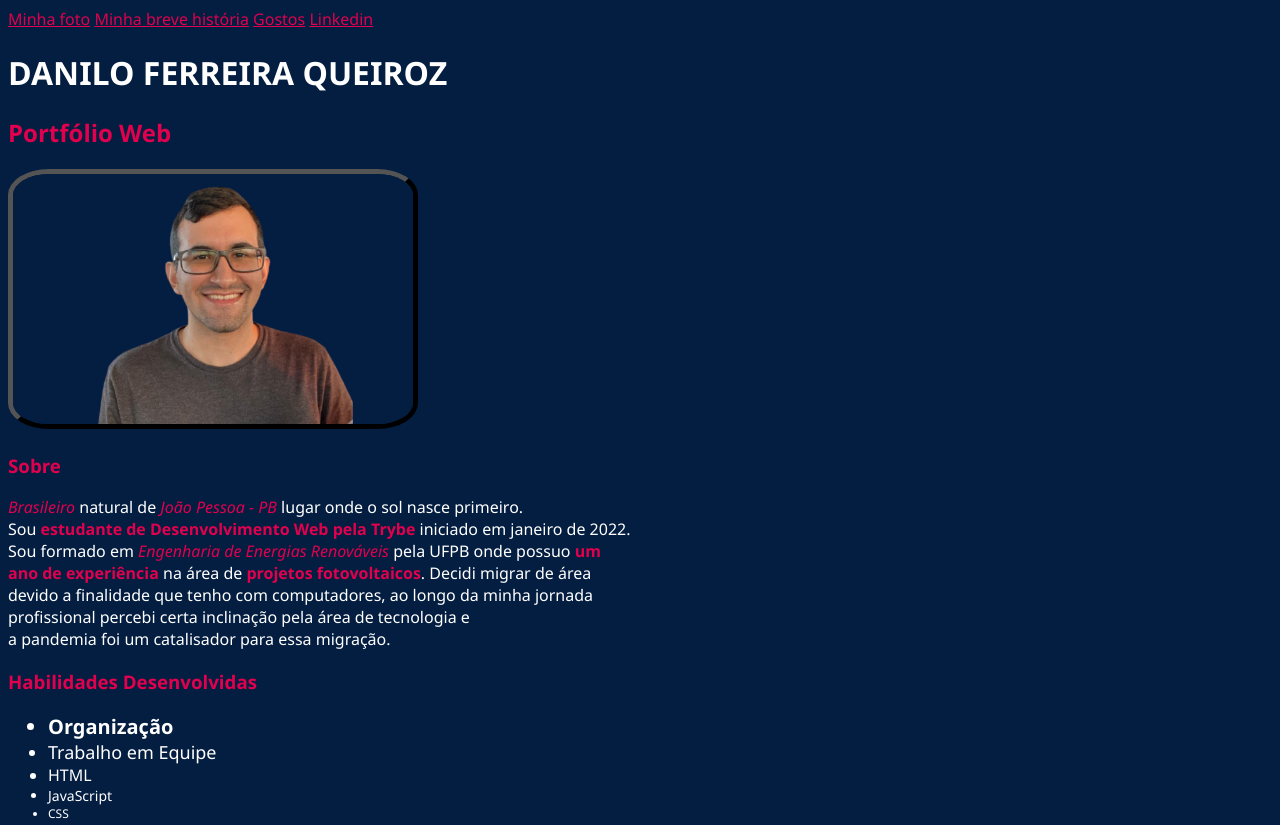
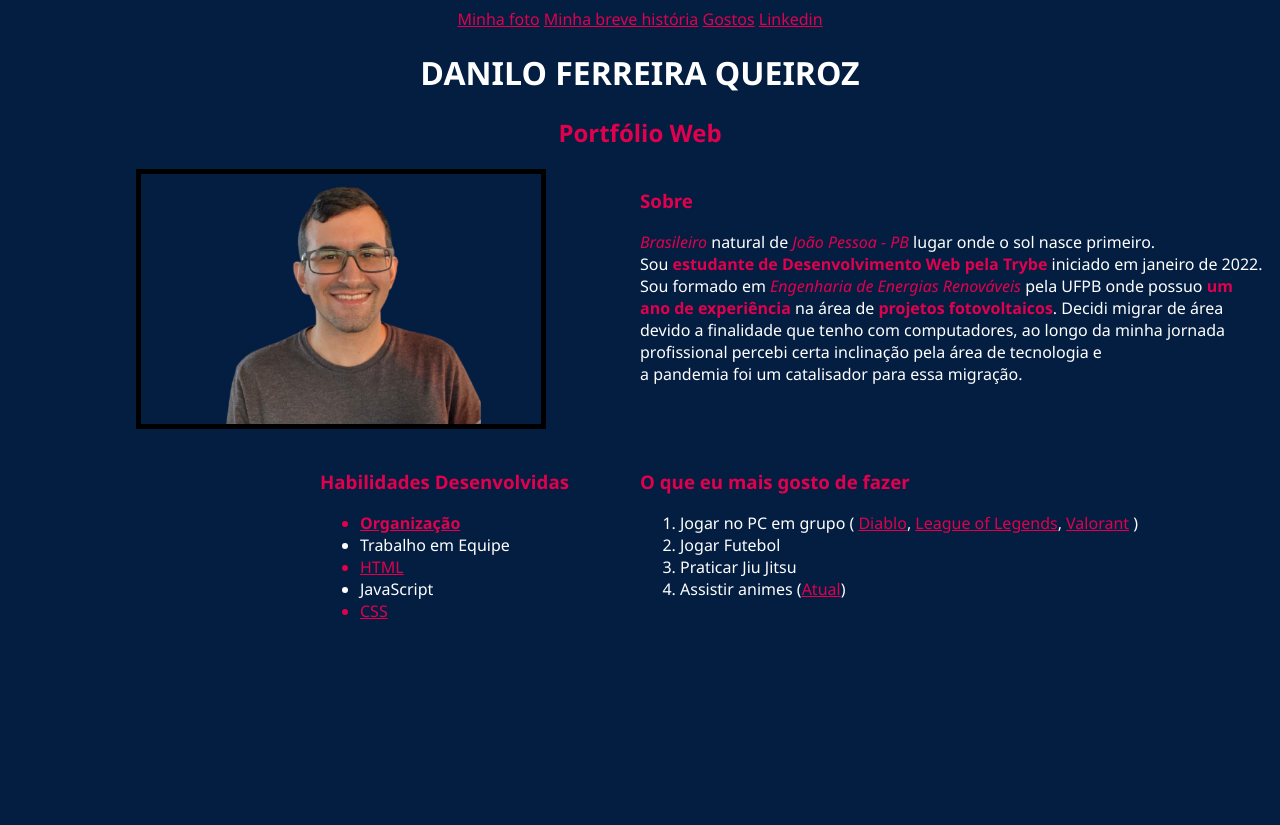
Before and after one commit to danilo-fq/danilo-fq.github.io, a plain HTML site: page index.html in a window 1280 px wide. Shown: the top 825 px of the page. After the commit the page ends 800 px from the top, so only its background shows below. Drawn offline with Linux system fonts and the light colour scheme.

Commit message:
Exercicio resolvido

```diff
--- a/index.html
+++ b/index.html
@@ -1,47 +1,91 @@
 <!DOCTYPE html>
 <html lang="pt-br">
   <head>
-    <meta charset="UTF-8">
-    <meta http-equiv="X-UA-Compatible" content="IE=edge">
-    <meta name="viewport" content="width=device-width, initial-scale=1.0">
+    <meta charset="UTF-8" />
+    <meta http-equiv="X-UA-Compatible" content="IE=edge" />
+    <meta name="viewport" content="width=device-width, initial-scale=1.0" />
     <title>Portfolio Web - Danilo Ferreira</title>
-    <link rel="stylesheet" type="text/css" href="style.css">
+    <link rel="stylesheet" type="text/css" href="style.css" />
   </head>
+
   <body>
+      <div id="menu">
         <a class="links" href="#foto">Minha foto</a>
         <a class="links" href="#sobre">Minha breve história</a>
         <a class="links" href="#gosto">Gostos</a>
-    <a class="links" href="https://www.linkedin.com/in/danilo-fq/" target="_blanck">Linkedin</a>
+        <a
+          class="links"
+          href="https://www.linkedin.com/in/danilo-fq/"
+          target="_blanck"
+          >Linkedin
+        </a>
+      </div>
 
-    <h1 id="name"class="title">DANILO FERREIRA QUEIROZ</h1>
+
+    <div id="name">
+      <h1>DANILO FERREIRA QUEIROZ</h1>
+    </div>
+
     <h2 id="portfolio" class="title">Portfólio Web</h2>
 
-    <img id="foto" src="imagens/danilo.jpeg" alt="foto de Danilo Ferreira" width="400px">
+    <div>
+      <img id="foto" src="imagens/danilo.jpeg" alt="foto de Danilo Ferreira" />
+    </div>
 
+    <div id="description">
       <h3 id="sobre" class="title">Sobre</h3>
+      <p id="text">
+        <em class="italic">Brasileiro</em> natural de
+        <em class="italic">João Pessoa - PB</em> lugar onde o sol nasce
+        primeiro.<br />
+        Sou
+        <strong class="bold">
+          estudante de Desenvolvimento Web pela Trybe
+        </strong>
+        iniciado em janeiro de 2022.<br />Sou formado em
+        <em class="italic">Engenharia de Energias Renováveis</em> pela UFPB onde
+        possuo <strong class="bold">um <br />ano de experiência</strong> na área
+        de <strong class="bold">projetos fotovoltaicos</strong>. Decidi migrar
+        de área <br />devido a finalidade que tenho com computadores, ao longo
+        da minha jornada <br />profissional percebi certa inclinação pela área
+        de tecnologia e <br />a pandemia foi um catalisador para essa migração.
+      </p>
+    </div>
 
-    <p><em class="italic">Brasileiro</em> natural de <em class="italic">João Pessoa - PB</em> lugar onde o sol nasce primeiro.<br> Sou <strong class="bold"> estudante de Desenvolvimento Web pela Trybe </strong> iniciado em janeiro de 2022.<br>Sou formado em <em class="italic">Engenharia de Energias Renováveis</em> pela UFPB onde possuo <strong class="bold">um <br>ano de experiência</strong> na área de <strong class="bold">projetos fotovoltaicos</strong>. Decidi migrar de área <br>devido a finalidade que tenho com computadores, ao longo da minha jornada <br>profissional percebi certa inclinação pela área de tecnologia e <br>a pandemia foi um catalisador para essa migração.</p>
 
+    <div id="skills">
         <h3 class="title">Habilidades Desenvolvidas</h3>
         <ul>
-        <li id="org"><strong>Organização</strong></li>
+          <li id="org" class="odd"><strong>Organização</strong></li>
           <li id="work">Trabalho em Equipe</li>
-        <li id="html">HTML</li>
+          <li id="html" class="odd">HTML</li>
           <li id="js">JavaScript</li>
-        <li id="css">CSS</li>
+          <li id="css" class="odd">CSS</li>
         </ul>
+    </div>
 
+    <div id="like">
       <h3 id="gosto" class="title">O que eu mais gosto de fazer</h3>
       <ol>
-            <li>Jogar no PC em grupo (
+        <li>
+          Jogar no PC em grupo (
           <a class="links" href="https://us.diablo3.com/pt-br/">Diablo</a>,
-               <a class="links" href="https://www.leagueoflegends.com/pt-br/">League of Legends</a>,
+          <a class="links" href="https://www.leagueoflegends.com/pt-br/"
+            >League of Legends</a
+          >,
           <a class="links" href="https://playvalorant.com/pt-br/">Valorant</a>
-                )</li>
+          )
+        </li>
         <li>Jogar Futebol</li>
         <li>Praticar Jiu Jitsu</li>
-            <li>Assistir animes
-                (<a class="links" href="https://www.crunchyroll.com/pt-br/attack-on-titan">Atual</a>)</li>
+        <li>
+          Assistir animes (<a
+            class="links"
+            href="https://www.crunchyroll.com/pt-br/attack-on-titan"
+            >Atual</a
+          >)
+        </li>
       </ol>
+    </div>
   </body>
 </html>
--- a/style.css
+++ b/style.css
@@ -5,55 +5,62 @@ body {
 }
 
 .title {
-    width: 500px;
+    width: 450px;
     color: #e0004d;
 }
 
 #portfolio {
-    width: 180px;
+    text-align: center;
+    width: auto;
+
 
 
 }
 
-.links{
-    color: #e0004d;
+.italic, .bold, .links {
+    color:#e0004d
+}
 
+#menu {
+    text-align: center;
 }
+
 #name {
     color: #fff;
+    text-align: center;
 }
 
 #foto {
-    border-radius: 10%;
-    border-width: 5px;
-    border-color: black;
-    border-style: outset;
+    width: 400px;
+    position: absolute;
+    margin-left: 10%;
+    background-color: black;
+    padding: 5px
 }
 
-.italic {
-    color:#e0004d
+#description {
+    position: absolute;
+    left: 50%;
+}
+#text {
+    text-align: justify;
 }
 
-.bold {
+#skills {
+    position: absolute;
+    top: 450px;
+    left: 25%;
+}
+
+#like {
+    position: absolute;
+    top: 450px;
+    left: 50%;
+    margin-right: 10px;
+}
+
+
+.odd {
+    text-decoration: underline;
     color: #e0004d;
 }
-
-#org {
-    font-size: 20px;
-}
-
-#work {
-    font-size: 18px;
-}
-
-#html {
-    font-size: 16px;
-}
-
-#js {
-    font-size: 14px;
-}
-
-#css {
-    font-size: 12px;
-}
```
Lines whose indentation alone changed are shown as unchanged.
